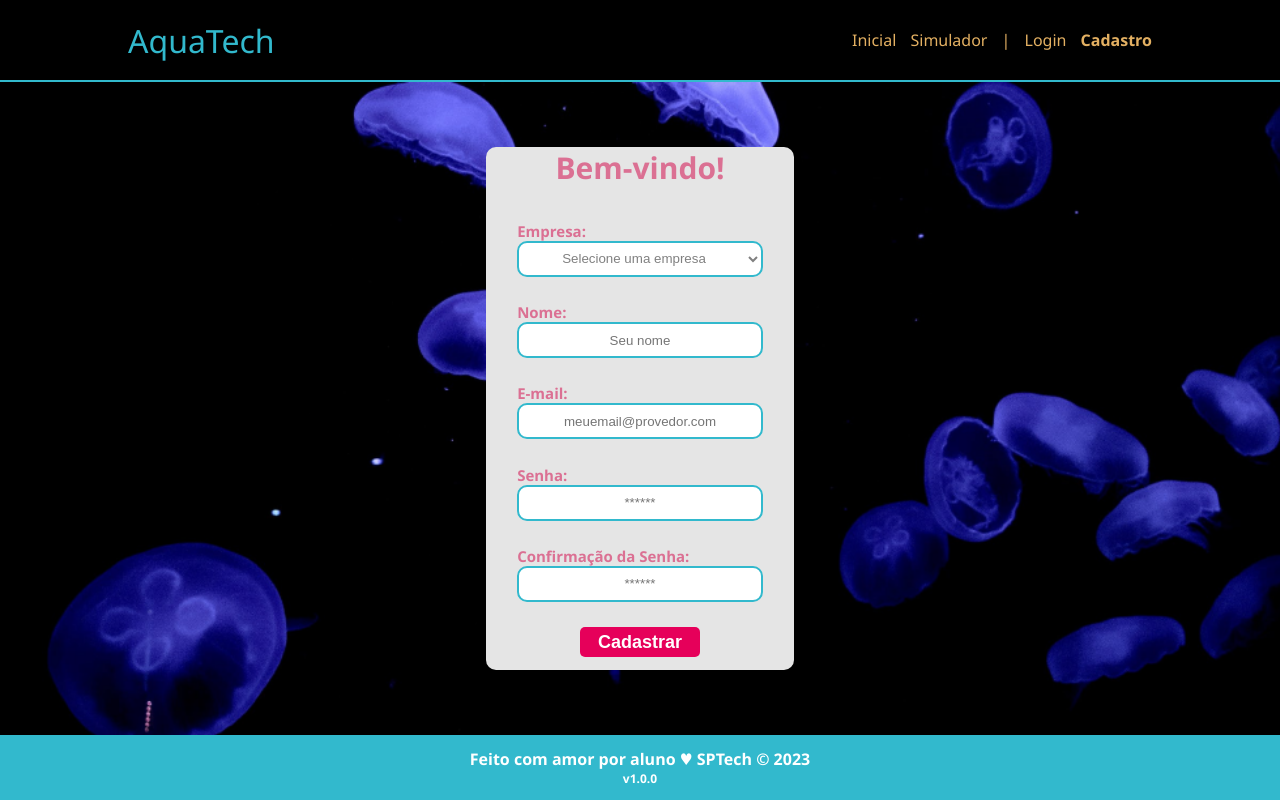
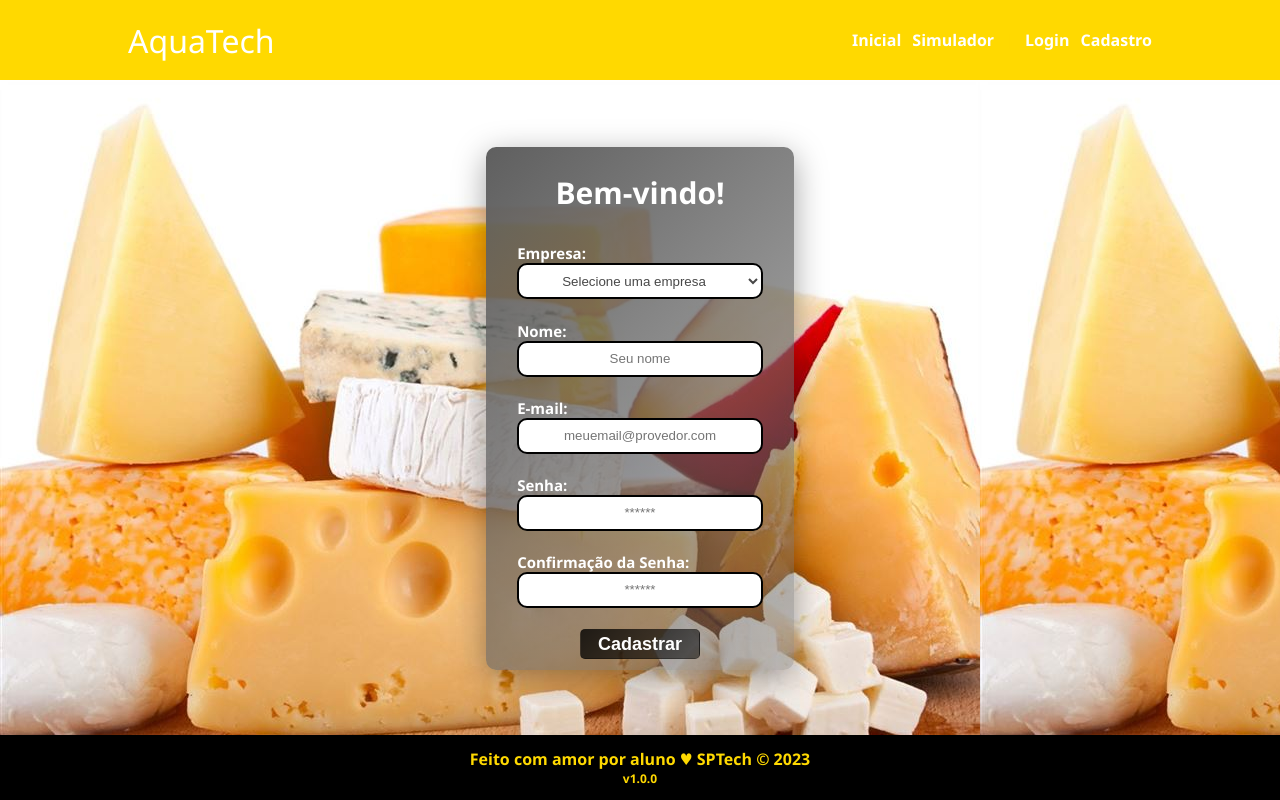
Before and after one commit to matheusrabellosantos/MouseTech, a website: page site/public/cadastro.html in a window 1280 px wide. Drawn offline with Linux system fonts and the light colour scheme; no server answers.

Commit message:
CSS da tela de login e cadastro

```diff
--- a/site/public/css/estilo.css
+++ b/site/public/css/estilo.css
@@ -2,7 +2,7 @@ body {
   margin: 0;
   padding: 0;
   font-family: 'Barlow', 'Segoe UI', 'Segoe UI', Tahoma, Geneva, Verdana, sans-serif;
-  background-color: black;
+  background-color: rgb(255, 255, 255);
 }
 
 :root {
@@ -21,7 +21,8 @@ body {
 
 .header {
   height: var(--tamanho-header);
-  border-bottom: 2px solid #32b9cd;
+  border-bottom: 2px solid #ffffff;
+  background-color: #FFD900 !important;
 }
 
 .header .container {
@@ -32,7 +33,8 @@ body {
 
 .header a {
   text-decoration: none;
-  color: #e3b062;
+  color: white;
+  font-weight: 700;
 }
 
 .agora {
@@ -45,11 +47,11 @@ body {
   align-items: center;
   justify-content: space-between;
   list-style: none;
-  color: #e3b062;
+  color: #FFD900;
 }
 
 .titulo {
-  color: #32b9cd;
+  color: white;
   width: fit-content;
   font-weight: 500;
 }
@@ -60,7 +62,7 @@ body {
 
 .banner {
   height: var(--tamanho-banner);
-  background-image: url('../assets/imgs/bg-jelly-fish-para-home.png');
+  background-image: url('../assets/imgs/download.jpeg');
   background-size: cover;
 }
 
@@ -114,8 +116,8 @@ body {
 
 .login {
   height: var(--tamanho-login);
-  background-image: url('../assets/imgs/bg-jelly-fish-para-home.png');
-  background-size: cover;
+  background-image: url('../assets/imgs/download.jpeg');
+  /* background-size: cover; */
 }
 
 .login .container {
@@ -126,13 +128,14 @@ body {
 
 .card {
   width: 30%;
-  background-color: #e5e5e5;
+  background: linear-gradient(135deg, rgb(95, 95, 95), rgba(95, 95, 95, 0.4));
+  box-shadow: 0 8px 32px 0 rgba(0, 0, 0, 0.37);
   border-radius: 10px;
   display: flex;
   align-items: center;
   justify-content: space-evenly;
   flex-direction: column;
-  color: palevioletred;
+  color: white;
   row-gap: 20px;
 }
 
@@ -147,6 +150,8 @@ body {
 .card h2 {
   margin: 0;
   font-size: 30px;
+  color: #ffffff;
+  margin-top: 8%;
 }
 
 .formulario {
@@ -162,17 +167,22 @@ body {
   font-weight: 800;
 }
 
+h2{
+  font-weight: 700;
+  color: black;
+}
+
 .formulario input {
-  border: 2px solid #32b9cd;
+  border: 2px solid #000000 ;
   height: 30px;
   text-align: center;
   border-radius: 10px;
 }
 
 .formulario select {
-  border: 2px solid #32b9cd;
+  border: 2px solid black;
   background-color: white;
-  color: gray;
+  color: rgb(72, 72, 72);
   height: 36px;
   text-align: center;
   border-radius: 10px;
@@ -189,10 +199,12 @@ body {
   font-family: "Barlow", sans-serif;
   border: 0;
   border-radius: 5px;
+  border:1px solid rgba(0, 0, 0, 0.18);
   font-weight: 600;
   font-size: 18px;
-  color: #fff;
-  background-color: #e6005a;
+  color: white;
+  background-color: #000000;
+  background: linear-gradient(135deg, rgba(0, 0, 0, 0.8), rgba(0, 0, 0, 0.5));
   width: 120px;
   height: 30px;
   align-self: center;
@@ -224,7 +236,7 @@ body {
   width: 230px;
   position: fixed;
   border-radius: 4px;
-  border: #e6005a 3px solid;
+  border: #FFD900 3px solid;
   padding: 10px;
   margin-right: 10%;
 }
@@ -237,8 +249,8 @@ body {
 .footer {
   height: var(--tamanho-footer);
   width: 100%;
-  background-color: #32b9cd;
-  color: #fff;
+  background-color: #000000;
+  color: #FFD900;
 }
 
 .footer h4 {
```
Also changed, not shown: site/public/assets/imgs/download.jpeg (added).
